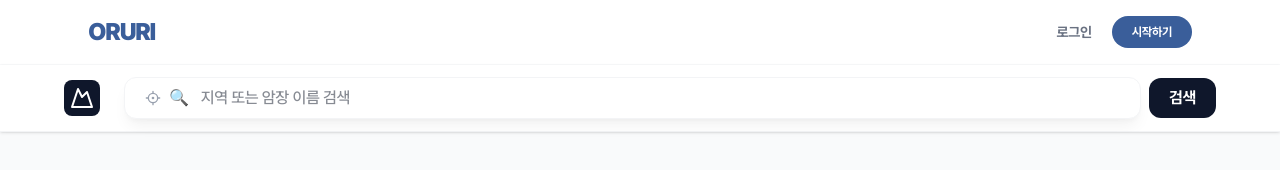
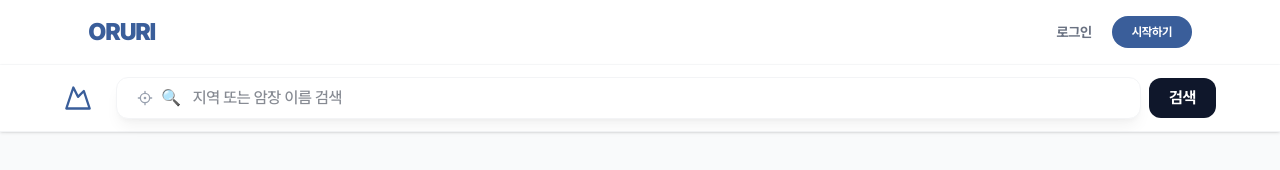
Before and after one commit to dmswl6310/Orri-Climbing, a Next.js app: page /search in a window 1280 px wide. Shown: the top 170 px of the page. Built offline with nearby package versions, Linux system fonts and the light colour scheme.

Commit message:
fix : 산 아이콘 UI 수정

```diff
--- a/src/components/search/SearchHeader.tsx
+++ b/src/components/search/SearchHeader.tsx
@@ -13,11 +13,9 @@ const SearchHeader = ({
   <header className="sticky top-0 z-50 bg-white/90 backdrop-blur-md shadow-sm py-3 px-6 md:px-16 border-b border-gray-100">
     <div className="max-w-7xl mx-auto flex items-center gap-6">
       {/* 로고 영역 */}
-      <Link href="/" className="flex-shrink-0">
-        <div className="p-1.5 rounded-lg bg-slate-900 group-hover:bg-blue-600 transition-colors">
-          <MountainIcon className="w-6 h-6 text-white" />
-        </div>
-      </Link>
+      <button className="text-main-dark hover:text-main transition-colors">
+        <MountainIcon className="w-7 h-7" />
+      </button>
 
       <div className="flex-1">
         <SearchBar
```
